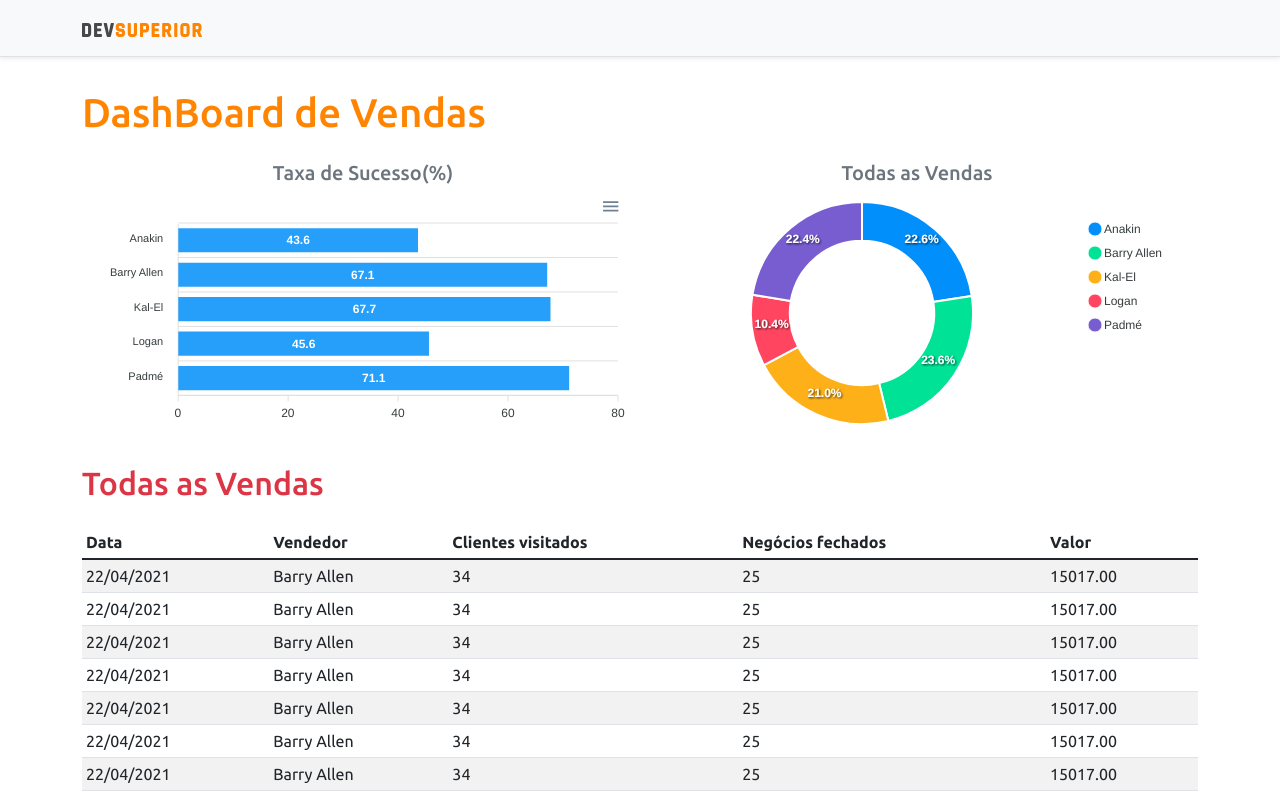
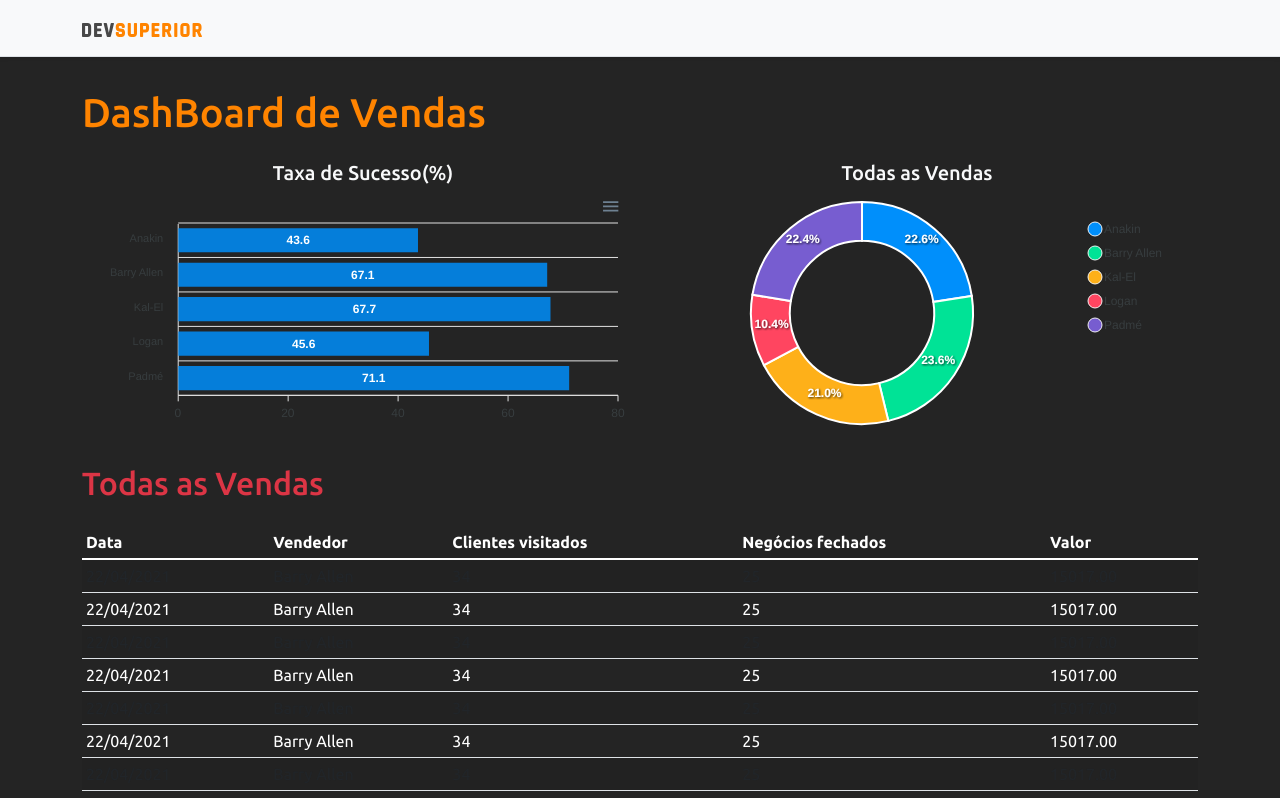
Before and after one commit to VictorN7/Projeto-SpringReact, a React (Create React App) app in the folder frontend/: page / in a window 1280 px wide. Shown: the top 798 px of the page. Built offline with nearby package versions, Linux system fonts and the light colour scheme.

Commit message:
Version black

```diff
--- a/frontend/src/App.tsx
+++ b/frontend/src/App.tsx
@@ -13,11 +13,11 @@ function App() {
 
           <div className="row px-3">
             <div className="col-sm-6">
-              <h5 className="text-center text-secondary">Taxa de Sucesso(%)</h5>
+              <h5 className="text-center text-light">Taxa de Sucesso(%)</h5>
               <BarChart/>
             </div>
             <div className="col-sm-6">
-              <h5 className="text-center text-secondary">Todas as Vendas</h5>
+              <h5 className="text-center text-light">Todas as Vendas</h5>
               <DonutChart/>
             </div>
           </div>
--- a/frontend/src/assets/css/styles.css
+++ b/frontend/src/assets/css/styles.css
@@ -7,6 +7,8 @@
 html, body {
     height: 100%;
     font-family: "Ubuntu", sans-serif;
+    background-color: #242424;
+
 }
 
 #root {
@@ -17,6 +19,7 @@ html, body {
 
 .content {
     flex: 1 0 auto;
+
 }
 
 .footer {
--- a/frontend/src/components/DataTable/index.tsx
+++ b/frontend/src/components/DataTable/index.tsx
@@ -1,9 +1,10 @@
+import 'components/DataTable/style.css';
 
 const DataTable = () => {
     return (
         <div className="table-responsive">
             <table className="table table-striped table-sm">
-                <thead>
+                <thead className="table-config">
                     <tr>
                         <th>Data</th>
                         <th>Vendedor</th>
@@ -12,7 +13,7 @@ const DataTable = () => {
                         <th>Valor</th>
                     </tr>
                 </thead>
-                <tbody>
+                <tbody className="table-config">
                     <tr>
                         <td>22/04/2021</td>
                         <td>Barry Allen</td>
--- /dev/null
+++ b/frontend/src/components/DataTable/style.css
@@ -0,0 +1,6 @@
+.table-config {
+    color: rgb(255, 255, 255);
+}
+.table-config tr td {
+    color: rgb(255, 255, 255);
+}
```
